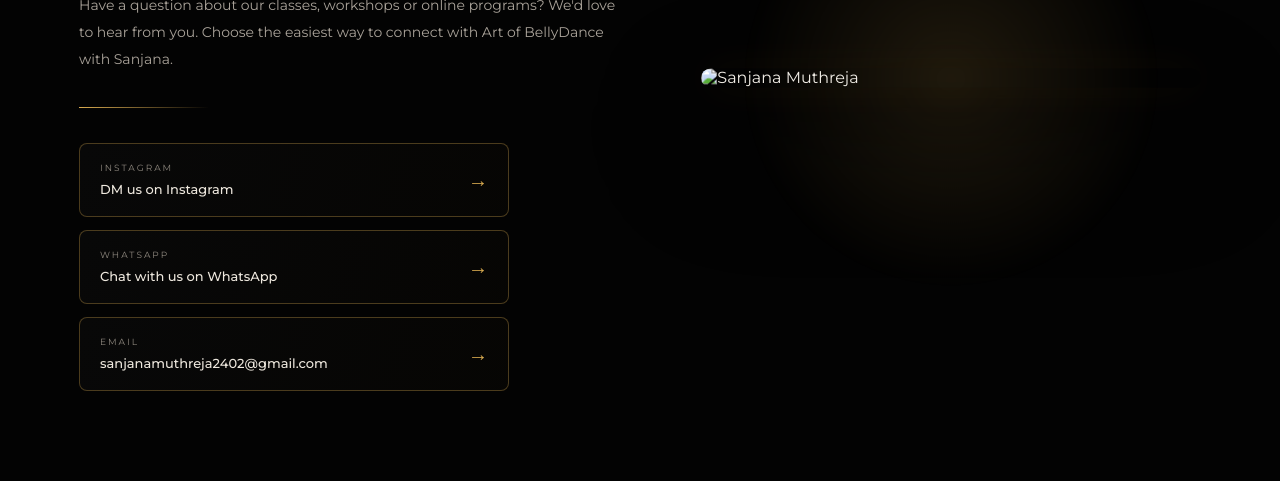
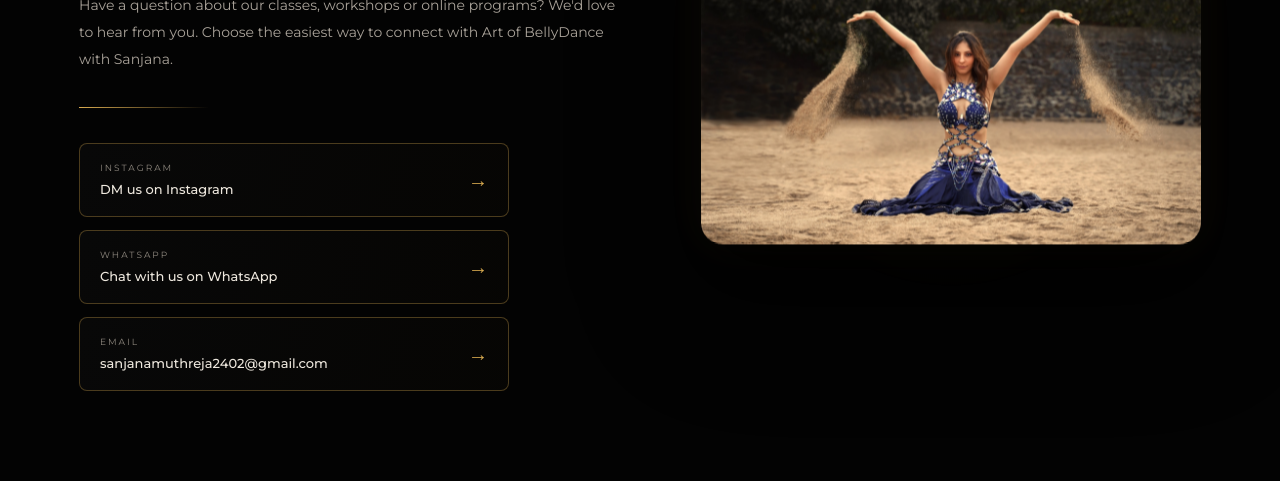
Before and after one commit to dharammuthreja/Art-of-Bellydance-, a plain HTML site: page contact.html in a window 1280 px wide. Shown: the part 391-872 px from the top of the page. Drawn offline with nearby package versions, Linux system fonts and the light colour scheme; a web font is replaced by a local one.

Commit message:
fix image path

```diff
--- a/contact.html
+++ b/contact.html
@@ -827,7 +827,7 @@ nav .menu a.enquire-nav{
 <a class="contact-card" href="mailto:sanjanamuthreja2402@gmail.com"><span><span class="small">EMAIL</span><strong>sanjanamuthreja2402@gmail.com</strong></span><span class="arrow">→</span></a>
 </div>
 </section>
-<section class="hero-photo"><img alt="Sanjana Muthreja" src="media/enquire-hero.jpg"/></section>
+<section class="hero-photo"><img alt="Sanjana Muthreja" src="enquire-hero.jpg"/></section>
 </main>
 </body>
 </html>
```
